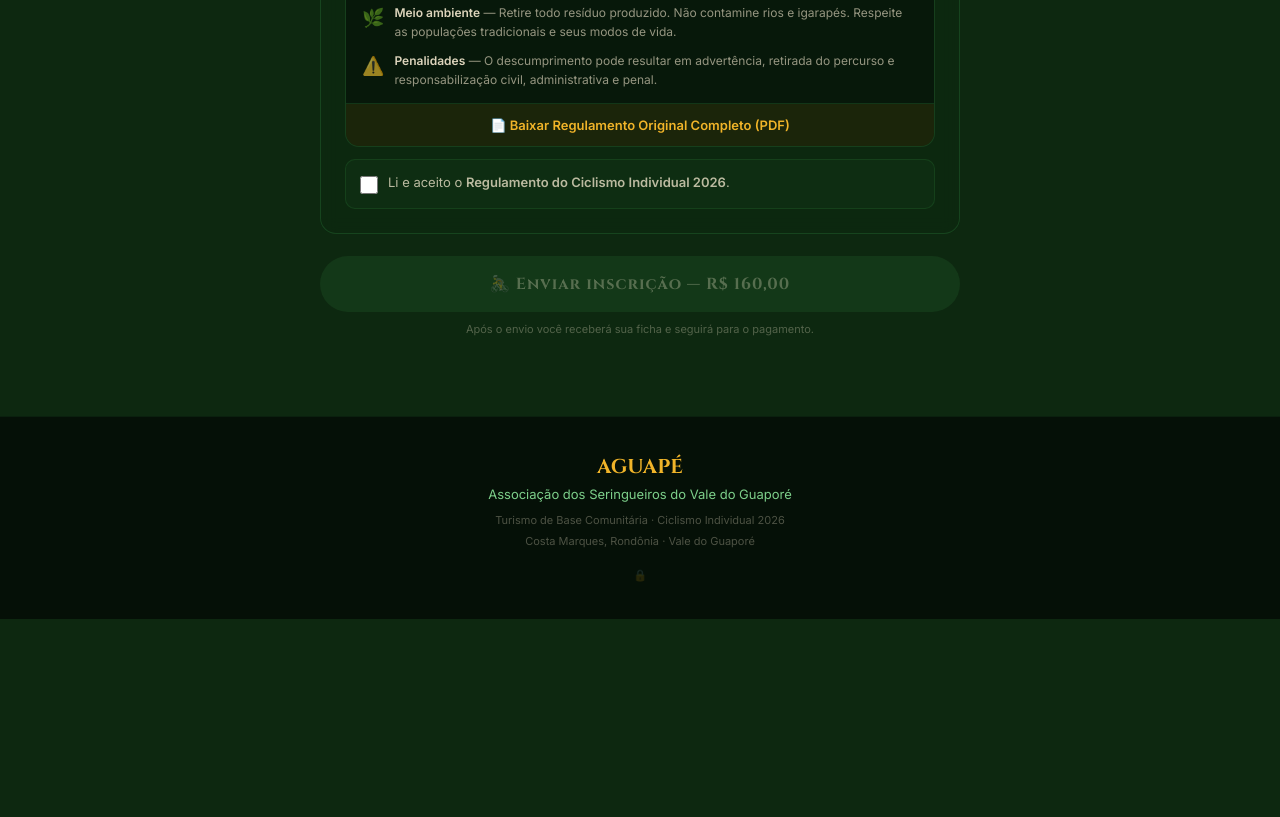
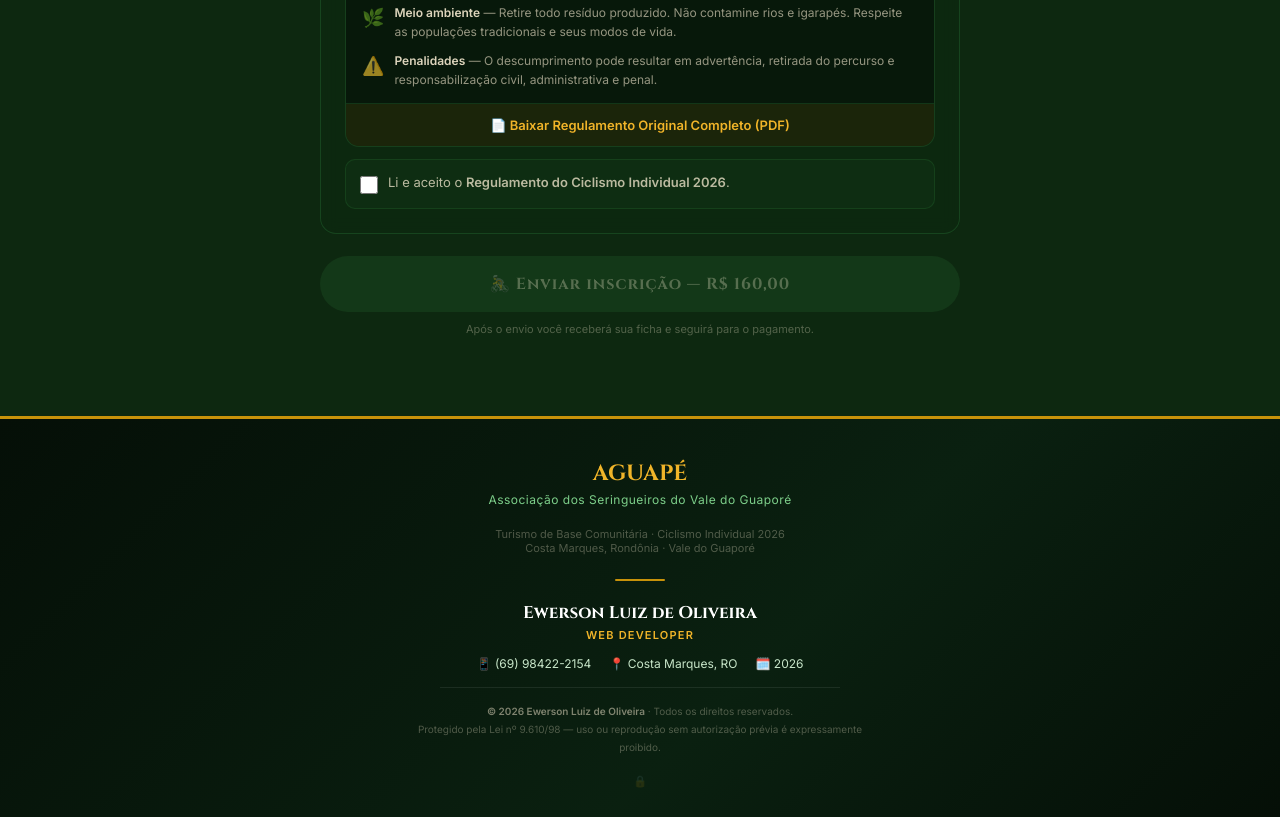
Before and after one commit to aguapeassociacao/ciclismo2026-aguape, a website: page index.html in a window 1280 px wide. Shown: the part 2775-3592 px from the top of the page. Before the commit the page ends 3394 px from the top, so only its background shows below. Drawn offline with Linux system fonts and the light colour scheme.

Commit message:
Update index.html

```diff
--- a/index.html
+++ b/index.html
@@ -1,6 +1,6 @@
 <!DOCTYPE html>
 <!--
-  index.html — Sistema de Inscrições V1.7
+  index.html — Sistema de Inscrições V1.8
   Ciclismo Individual 2026 — Turismo de Base Comunitária
   Associação dos Seringueiros do Vale do Guaporé · Aguapé
   © 2026 Ewerson Luiz de Oliveira
@@ -12,6 +12,7 @@
   V1.5 — Cards patrocinadores tamanho igual · logos maiores preenchendo o card
   V1.6 — Resumo completo do Regulamento (RESEX Rio Cautário) no card · link PDF atualizado
   V1.7 — Card visual de resumo do regulamento com colunas Permitido/Proibido · botão download PDF abaixo
+  V1.8 — Footer de assinatura completo: Ewerson Luiz de Oliveira · direitos autorais Lei 9.610/98
 -->
 <html lang="pt-BR">
 <head>
@@ -175,12 +176,20 @@
   .perfil-info:last-of-type{border-bottom:none}
 
   /* FOOTER */
-  footer{background:rgba(5,15,7,.95);border-top:1px solid rgba(45,122,58,.15);padding:36px 24px;text-align:center}
-  .f-logo{font-family:'Cinzel',serif;font-size:20px;font-weight:700;color:var(--dourado-claro);margin-bottom:6px}
-  .f-assoc{font-size:13px;color:var(--verde-claro);margin-bottom:8px}
-  footer p{font-size:11px;color:rgba(245,234,208,.3);line-height:1.9}
-  .admin-link{display:inline-block;margin-top:16px;font-size:11px;color:rgba(245,234,208,.15);text-decoration:none;transition:color .2s}
-  .admin-link:hover{color:rgba(245,234,208,.4)}
+  footer{background:linear-gradient(135deg,#050f07 0%,#0a2010 60%,#050f07 100%);border-top:3px solid var(--dourado);padding:40px 24px 28px;text-align:center}
+  .f-logo{font-family:'Cinzel',serif;font-size:22px;font-weight:700;color:var(--dourado-claro);margin-bottom:4px}
+  .f-assoc{font-size:12px;color:var(--verde-claro);margin-bottom:20px;letter-spacing:.5px}
+  .f-divider-ouro{width:50px;height:2px;background:var(--dourado);border-radius:2px;margin:0 auto 20px}
+  .f-dev-nome{font-family:'Cinzel',serif;font-size:17px;font-weight:700;color:#fff;margin-bottom:4px}
+  .f-dev-cargo{font-size:11px;font-weight:600;color:var(--dourado-claro);text-transform:uppercase;letter-spacing:1.2px;margin-bottom:14px}
+  .f-contatos{display:flex;gap:18px;justify-content:center;flex-wrap:wrap;margin-bottom:16px}
+  .f-contatos a,.f-contatos span{font-size:12px;color:#c8e6c9;text-decoration:none;display:flex;align-items:center;gap:4px}
+  .f-contatos a:hover{color:var(--dourado-claro)}
+  .f-divider{width:100%;max-width:400px;height:1px;background:rgba(255,255,255,.08);margin:0 auto 14px}
+  .f-direitos{font-size:10px;color:rgba(245,234,208,.3);line-height:1.8;max-width:480px;margin:0 auto}
+  .f-direitos strong{color:rgba(245,234,208,.5)}
+  .admin-link{display:inline-block;margin-top:18px;font-size:11px;color:rgba(245,234,208,.12);text-decoration:none;transition:color .2s}
+  .admin-link:hover{color:rgba(245,234,208,.35)}
 
   @media(max-width:520px){
     .secao-form{padding:50px 14px 60px}
@@ -527,7 +536,29 @@
 <footer>
   <div class="f-logo">AGUAPÉ</div>
   <div class="f-assoc">Associação dos Seringueiros do Vale do Guaporé</div>
-  <p>Turismo de Base Comunitária · Ciclismo Individual 2026<br>Costa Marques, Rondônia · Vale do Guaporé</p>
+  <p style="font-size:11px;color:rgba(245,234,208,.3);margin-bottom:24px">
+    Turismo de Base Comunitária · Ciclismo Individual 2026<br>
+    Costa Marques, Rondônia · Vale do Guaporé
+  </p>
+
+  <div class="f-divider-ouro"></div>
+
+  <div class="f-dev-nome">Ewerson Luiz de Oliveira</div>
+  <div class="f-dev-cargo">Web Developer</div>
+
+  <div class="f-contatos">
+    <a href="tel:+5569984222154">📱 (69) 98422-2154</a>
+    <span>📍 Costa Marques, RO</span>
+    <span>🗓️ 2026</span>
+  </div>
+
+  <div class="f-divider"></div>
+
+  <div class="f-direitos">
+    <strong>© 2026 Ewerson Luiz de Oliveira</strong> · Todos os direitos reservados.<br>
+    Protegido pela Lei nº 9.610/98 — uso ou reprodução sem autorização prévia é expressamente proibido.
+  </div>
+
   <a href="admin.html" class="admin-link" title="Área administrativa">🔒</a>
 </footer>
 
```
